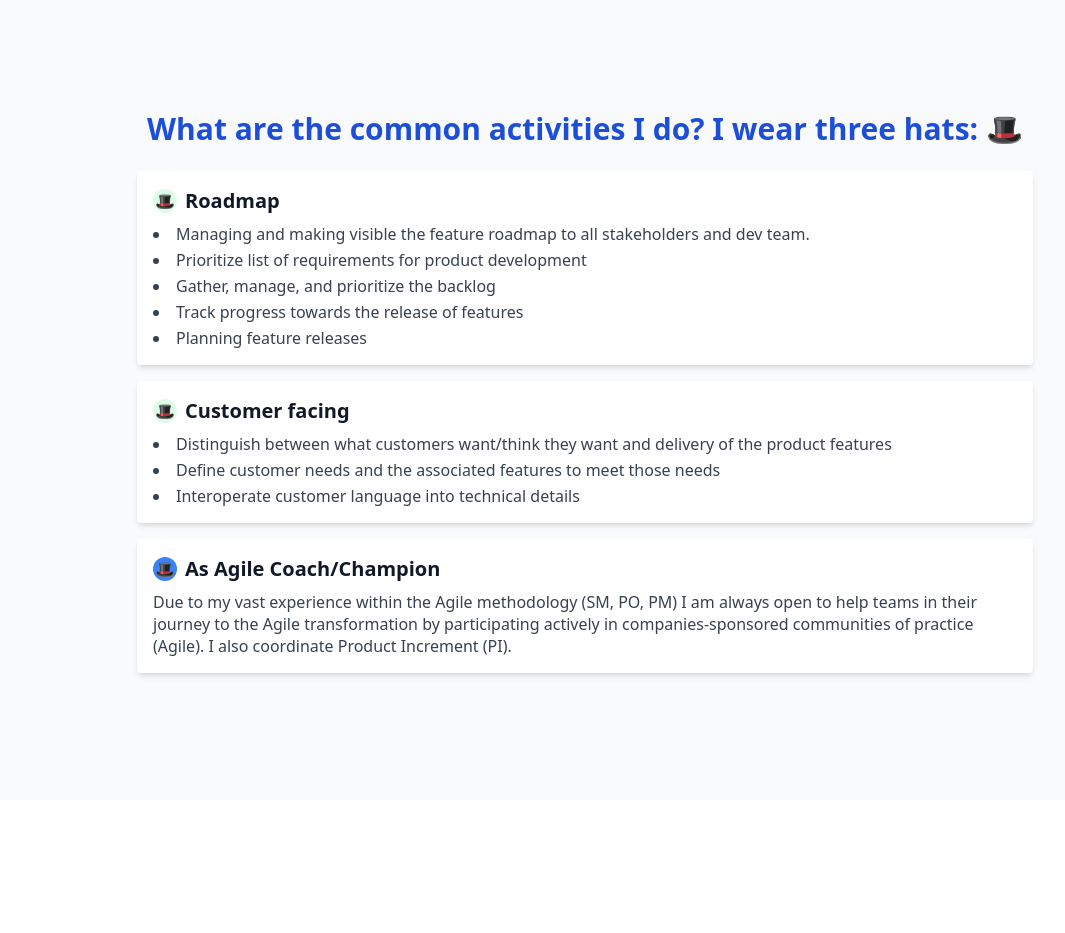
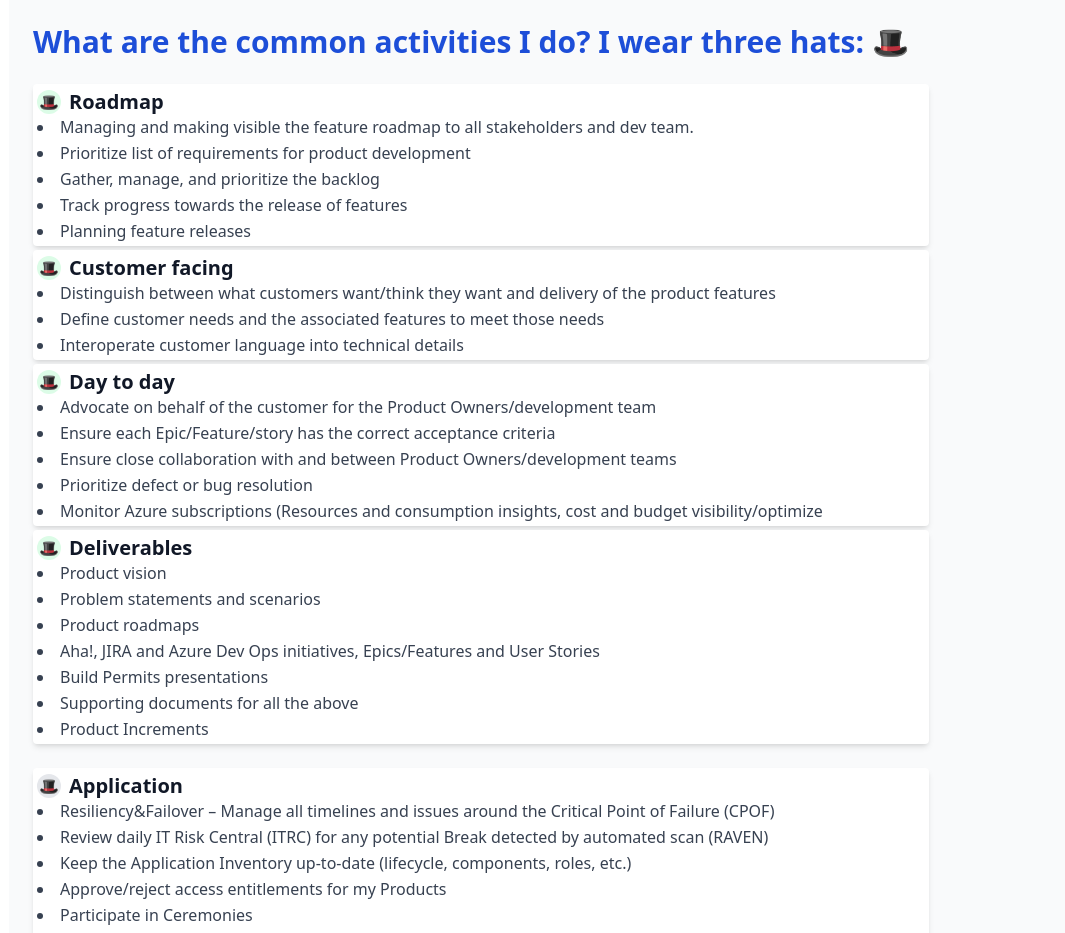
Before and after one commit to marianotue01/cv-mariano, a React (Create React App) app: page /Hats in a window 1280 px wide. Shown: the top 933 px of the page, without its empty margins (55-1120 px from the left). Before the commit the page ends 800 px from the top, so only its background shows below. Built offline with nearby package versions, Linux system fonts and the light colour scheme.

Commit message:
traigo el hat.js

```diff
--- a/src/frontend/Hats.js
+++ b/src/frontend/Hats.js
@@ -2,15 +2,12 @@ import React from "react";
 
 const MiPaginaTexto = () => {
   return (
-    <div className="min-h-screen flex items-center justify-center bg-gray-50 p-6 font-sans text-gray-900 leading-snug">
-      <div className="w-full max-w-6xl flex flex-col items-center">
-        <h1 className="text-3xl font-bold mb-6 text-blue-700 text-center">
-          What are the common activities I do? I wear three hats: 🎩
-        </h1>
+<div className="max-w-6xl mx-auto p-6 font-sans text-gray-900 bg-gray-50 min-h-screen relative leading-snug">
+  <h1 className="text-3xl font-bold mb-6 text-blue-700">What are the common activities I do? I wear three hats: 🎩</h1>
 
   {/* Product Manager Hat */}
-        <div className="bg-white p-4 rounded shadow-md w-full max-w-4xl mb-4">
-          <div className="flex items-center mb-2">
+  <div className="bg-white p-1 rounded shadow-md w-full max-w-4xl mb-1">
+    <div className="flex items-center mb-0">
       <div className="w-6 h-6 mr-2 bg-green-100 rounded-full flex items-center justify-center text-white">🎩</div>
       <h2 className="text-xl font-semibold">Roadmap</h2>
     </div>
@@ -22,9 +19,8 @@ const MiPaginaTexto = () => {
       <li>Planning feature releases</li>
     </ul>
   </div>
-
-        <div className="bg-white p-4 rounded shadow-md w-full max-w-4xl mb-4">
-          <div className="flex items-center mb-2">
+  <div className="bg-white p-1 rounded shadow-md w-full max-w-4xl mb-1">
+    <div className="flex items-center mb-0">
       <div className="w-6 h-6 mr-2 bg-green-100 rounded-full flex items-center justify-center text-white">🎩</div>
       <h2 className="text-xl font-semibold">Customer facing</h2>
     </div>
@@ -34,12 +30,54 @@ const MiPaginaTexto = () => {
       <li>Interoperate customer language into technical details</li>
     </ul>
   </div>
+  <div className="bg-white p-1 rounded shadow-md w-full max-w-4xl mb-1">
+    <div className="flex items-center mb-0">
+      <div className="w-6 h-6 mr-2 bg-green-100 rounded-full flex items-center justify-center text-white">🎩</div>
+      <h2 className="text-xl font-semibold">Day to day</h2>
+    </div>
+    <ul className="list-disc list-inside text-gray-700 space-y-1">
+      <li>Advocate on behalf of the customer for the Product Owners/development team</li>
+      <li>Ensure each Epic/Feature/story has the correct acceptance criteria</li>
+      <li>Ensure close collaboration with and between Product Owners/development teams</li>
+      <li>Prioritize defect or bug resolution</li>
+      <li>Monitor Azure subscriptions (Resources and consumption insights, cost and budget visibility/optimize</li>
+    </ul>
+  </div>
+  <div className="bg-white p-1 rounded shadow-md w-full max-w-4xl mb-6">
+    <div className="flex items-center mb-0">
+      <div className="w-6 h-6 mr-2 bg-green-100 rounded-full flex items-center justify-center text-white">🎩</div>
+      <h2 className="text-xl font-semibold">Deliverables</h2>
+    </div>
+    <ul className="list-disc list-inside text-gray-700 space-y-1">
+      <li>Product vision</li>
+      <li>Problem statements and scenarios</li>
+      <li>Product roadmaps</li>
+      <li>Aha!, JIRA and Azure Dev Ops initiatives, Epics/Features and User Stories</li>
+      <li>Build Permits presentations</li>
+      <li>Supporting documents for all the above</li>
+      <li>Product Increments</li>
+    </ul>
+  </div>
 
-        {/* Más bloques aquí (Day to Day, Deliverables, etc.) */}
+  {/* Application Owner */}
+  <div className="bg-white p-1 rounded shadow-md w-full max-w-4xl mb-6">
+    <div className="flex items-center mb-0">
+      <div className="w-6 h-6 mr-2 bg-gray-200 rounded-full flex items-center justify-center text-white">🎩</div>
+      <h2 className="text-xl font-semibold">Application</h2>
+    </div>
+    <ul className="list-disc list-inside text-gray-700 space-y-1">
+      <li>Resiliency&Failover – Manage all timelines and issues around the Critical Point of Failure (CPOF)</li>
+      <li>Review daily IT Risk Central (ITRC) for any potential Break detected by automated scan (RAVEN)</li>
+      <li>Keep the Application Inventory up-to-date (lifecycle, components, roles, etc.)</li>
+      <li>Approve/reject access entitlements for my Products</li>
+      <li>Participate in Ceremonies</li>
+      <li>Release Management</li>
+    </ul>
+  </div>
 
   {/* Agile Hat */}
-        <div className="bg-white p-4 rounded shadow-md w-full max-w-4xl mb-4">
-          <div className="flex items-center mb-2">
+  <div className="bg-white p-1 rounded shadow-md w-full max-w-4xl mb-1">
+    <div className="flex items-center mb-0">
       <div className="w-6 h-6 mr-2 bg-blue-500 rounded-full flex items-center justify-center text-white">🎩</div>
       <h2 className="text-xl font-semibold">As Agile Coach/Champion</h2>
     </div>
@@ -48,7 +86,6 @@ const MiPaginaTexto = () => {
     </p>
   </div>
 </div>
-    </div>
   );
 };
 
```
Lines whose indentation alone changed are shown as unchanged.
